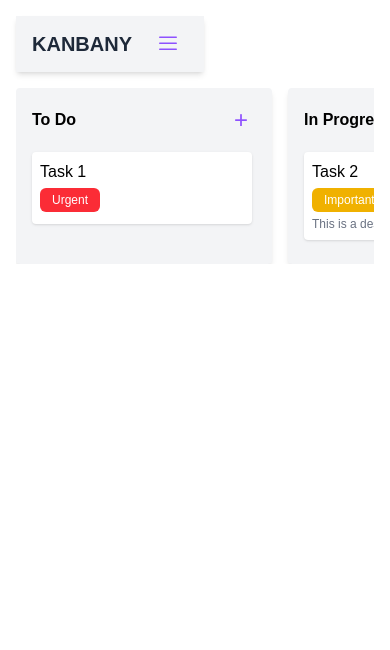
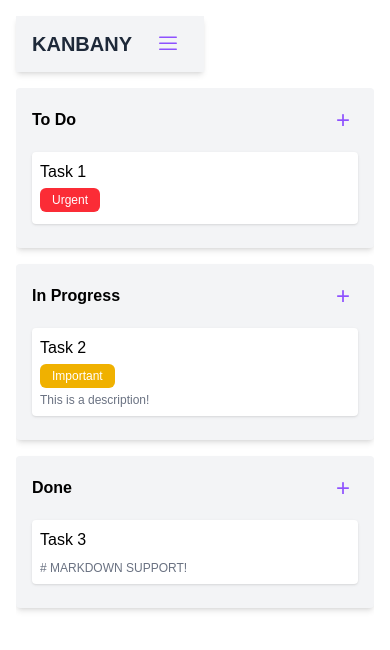
Before and after one commit to maxverwiebe/kanbany, a Next.js app: page / in a window 390 px wide. Shown: the top 650 px of the page. Built offline with nearby package versions, Linux system fonts and the light colour scheme.

Commit message:
Make columns stack on mobile devices

```diff
--- a/components/Board.js
+++ b/components/Board.js
@@ -173,7 +173,7 @@ export default function Board() {
         )}
       </div>
 
-      <div className="flex space-x-4 overflow-x-auto">
+      <div className="flex flex-col md:flex-row md:space-x-4 space-y-4 md:space-y-0 overflow-x-auto">
         {columns.map((col) => (
           <Column
             key={col.id}
--- a/components/Card.js
+++ b/components/Card.js
@@ -12,7 +12,7 @@ export default function Card({ card }) {
 
   return (
     <div
-      className="bg-white p-2 mb-2 rounded shadow cursor-pointer max-w-55"
+      className="bg-white p-2 mb-2 rounded shadow cursor-pointer w-full"
       draggable
       onClick={() => openModal(card.id)}
       onDragStart={(e) => onDragStart(e, card.id)}
```
